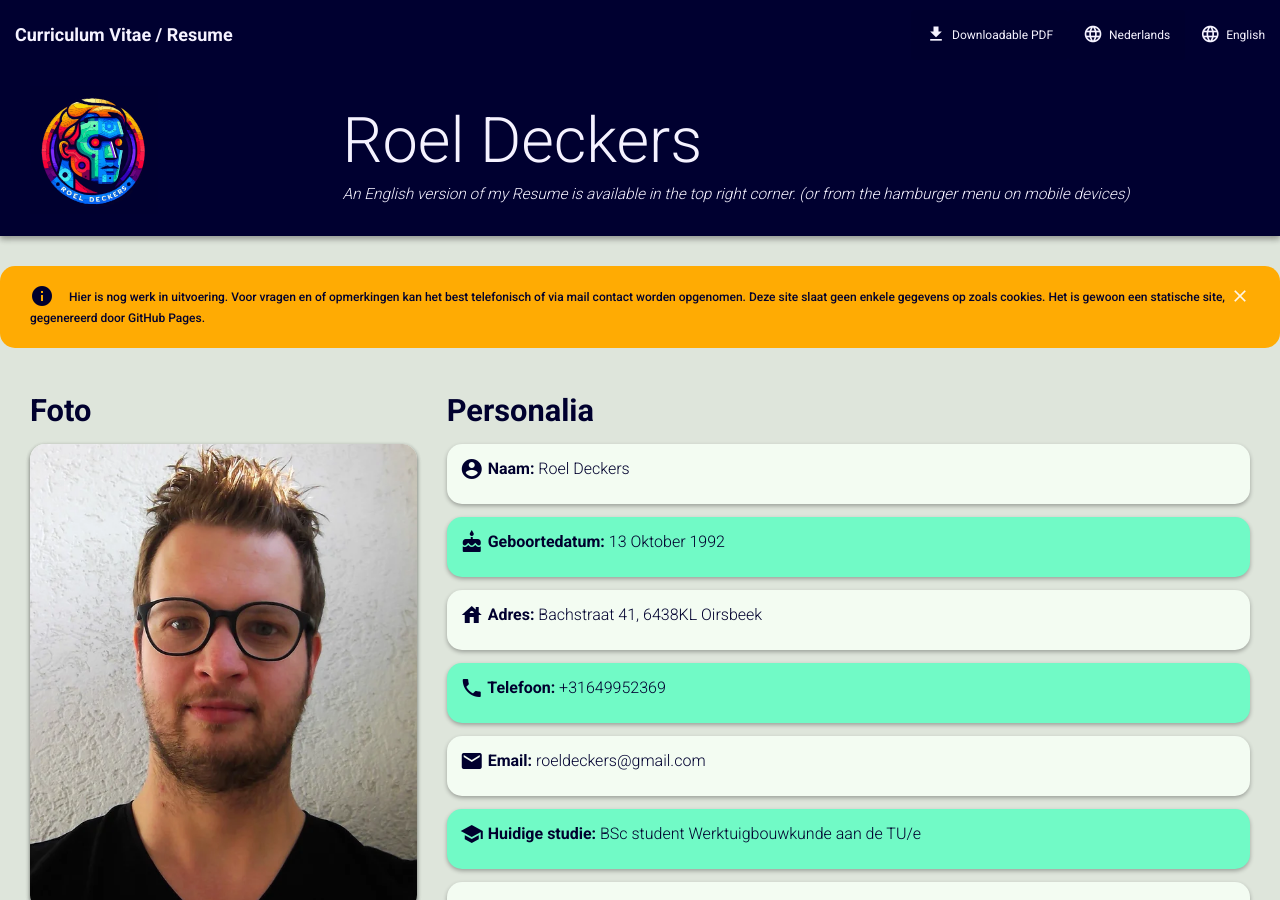
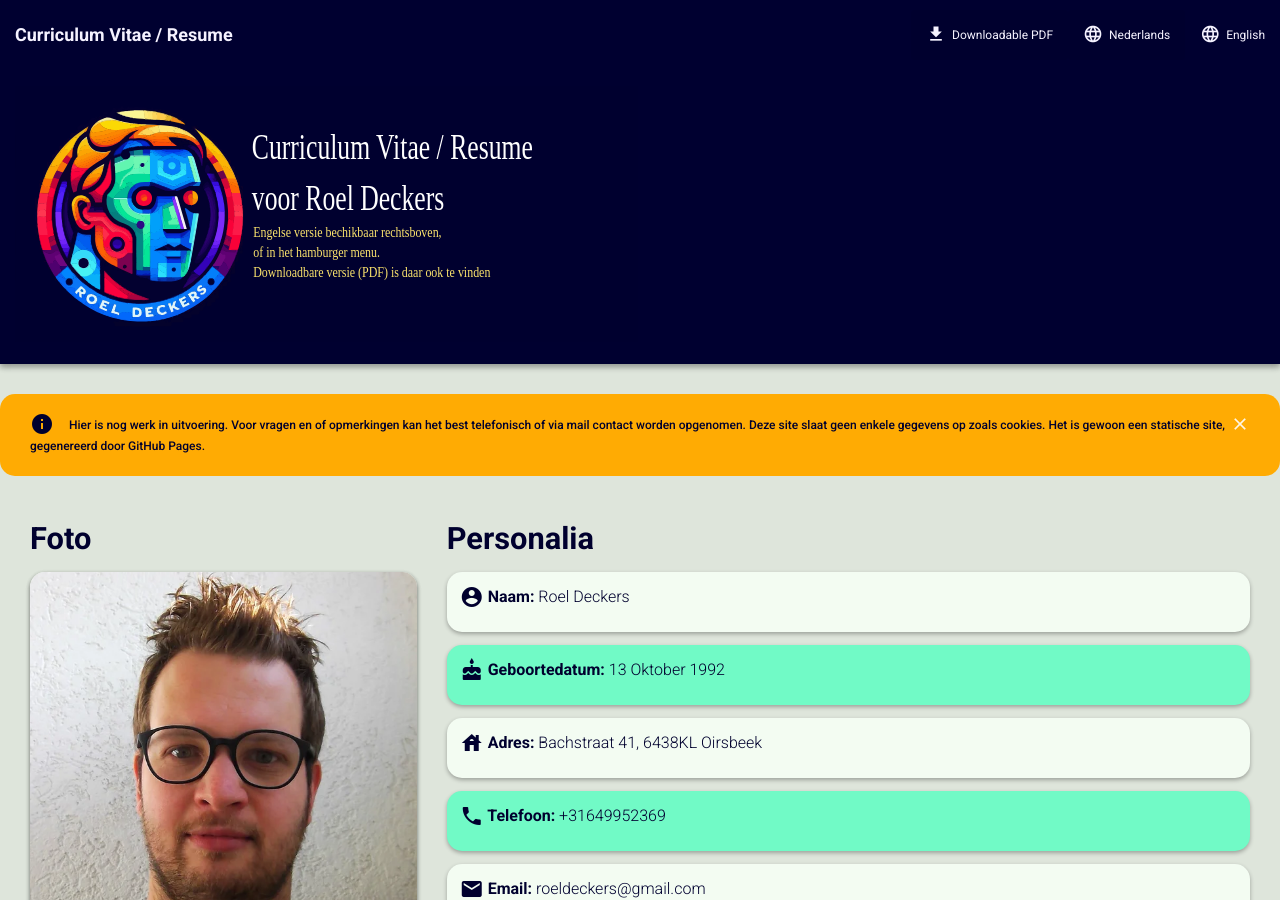
Before and after one commit to RoelD/CV, a Jekyll site: the page built from index.html, in a window 1280 px wide and 900 px high. Built offline with Jekyll 4.4.1, drawn with Linux system fonts in a browser that asks for light colours.

Commit message:
Update jumbotron

```diff
--- a/index.html
+++ b/index.html
@@ -10,13 +10,7 @@
 
 <div class="jumbotron">
   <div class="container-fluid">
-    <div class="col-sm-3">
-      {% include svg/navBrandSmall.svg %}
-    </div>
-    <div class="col-sm-9">
-      <h1>Roel Deckers</h1>
-    <h4><em>An English version of my Resume is available in the top right corner. (or from the hamburger menu on mobile devices)</em></h4>
-    </div>
+      {% include svg/JumboSvgNL.svg %}
   </div>
 </div>
 
```
Also changed, not shown: _includes/svg/JumboSvgEN.svg, _includes/svg/JumboSvgNL.svg.
